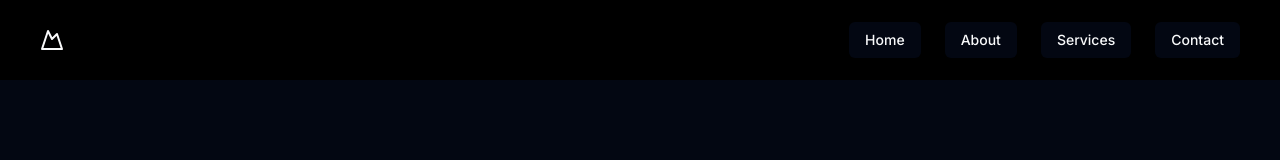
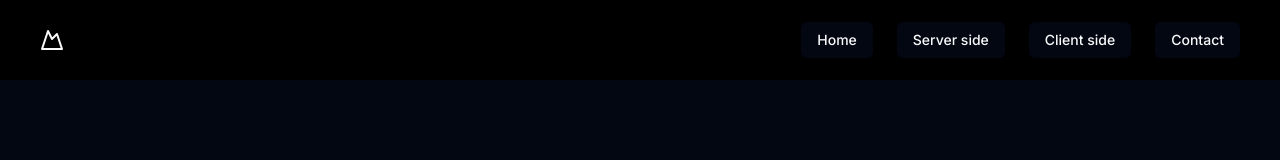
Before and after one commit to alexandre-roque/projeto-tcc-server-side, a Next.js app: page / in a window 1280 px wide. Shown: the top 160 px of the page. Built offline with nearby package versions, Linux system fonts and the light colour scheme; no server answers; the database is empty.

Commit message:
feat: links para client/server side rendering

```diff
--- a/src/app/client/page.tsx
+++ b/src/app/client/page.tsx
@@ -21,7 +21,7 @@
 	}, []);
 
 	return (
-		<main className="flex min-h-screen flex-col items-center justify-between p-24">
+		<main className="flex min-h-screen flex-col items-center justify-between p-12 lg:p-24">
 			<div className="mt-6 grid grid-cols-1 gap-x-6 gap-y-10 sm:grid-cols-2 lg:grid-cols-4 xl:gap-x-8">
 				{products.map((product) => (
 					<Product product={product} key={product.id} />
--- a/src/app/components/navbar.tsx
+++ b/src/app/components/navbar.tsx
@@ -31,15 +31,15 @@
 						</Link>
 						<Link
 							className="flex w-full items-center py-2 text-lg font-semibold"
-							href="#"
+							href="/"
 						>
-							About
+							Server side
 						</Link>
 						<Link
 							className="flex w-full items-center py-2 text-lg font-semibold"
-							href="#"
+							href="/client"
 						>
-							Services
+							Client side
 						</Link>
 						<Link
 							className="flex w-full items-center py-2 text-lg font-semibold"
@@ -63,15 +63,15 @@
 				</Link>
 				<Link
 					className="group inline-flex h-9 w-max items-center justify-center rounded-md bg-white px-4 py-2 text-sm font-medium transition-colors hover:bg-gray-100 hover:text-gray-900 focus:bg-gray-100 focus:text-gray-900 focus:outline-none disabled:pointer-events-none disabled:opacity-50 data-[active]:bg-gray-100/50 data-[state=open]:bg-gray-100/50 dark:bg-gray-950 dark:hover:bg-gray-800 dark:hover:text-gray-50 dark:focus:bg-gray-800 dark:focus:text-gray-50 dark:data-[active]:bg-gray-800/50 dark:data-[state=open]:bg-gray-800/50"
-					href="#"
+					href="/"
 				>
-					About
+					Server side
 				</Link>
 				<Link
 					className="group inline-flex h-9 w-max items-center justify-center rounded-md bg-white px-4 py-2 text-sm font-medium transition-colors hover:bg-gray-100 hover:text-gray-900 focus:bg-gray-100 focus:text-gray-900 focus:outline-none disabled:pointer-events-none disabled:opacity-50 data-[active]:bg-gray-100/50 data-[state=open]:bg-gray-100/50 dark:bg-gray-950 dark:hover:bg-gray-800 dark:hover:text-gray-50 dark:focus:bg-gray-800 dark:focus:text-gray-50 dark:data-[active]:bg-gray-800/50 dark:data-[state=open]:bg-gray-800/50"
-					href="#"
+					href="/client"
 				>
-					Services
+					Client side
 				</Link>
 				<Link
 					className="group inline-flex h-9 w-max items-center justify-center rounded-md bg-white px-4 py-2 text-sm font-medium transition-colors hover:bg-gray-100 hover:text-gray-900 focus:bg-gray-100 focus:text-gray-900 focus:outline-none disabled:pointer-events-none disabled:opacity-50 data-[active]:bg-gray-100/50 data-[state=open]:bg-gray-100/50 dark:bg-gray-950 dark:hover:bg-gray-800 dark:hover:text-gray-50 dark:focus:bg-gray-800 dark:focus:text-gray-50 dark:data-[active]:bg-gray-800/50 dark:data-[state=open]:bg-gray-800/50"
--- a/src/app/page.tsx
+++ b/src/app/page.tsx
@@ -5,7 +5,7 @@
 	const products = await db.query.products.findMany();
 
 	return (
-		<main className="flex min-h-screen flex-col items-center justify-between p-24">
+		<main className="flex min-h-screen flex-col items-center justify-between p-12 lg:p-24">
 			<div className="mt-6 grid grid-cols-1 gap-x-6 gap-y-10 sm:grid-cols-2 lg:grid-cols-4 xl:gap-x-8">
 				{products.map((product) => (
 					<Product product={product} key={product.id} />
```
